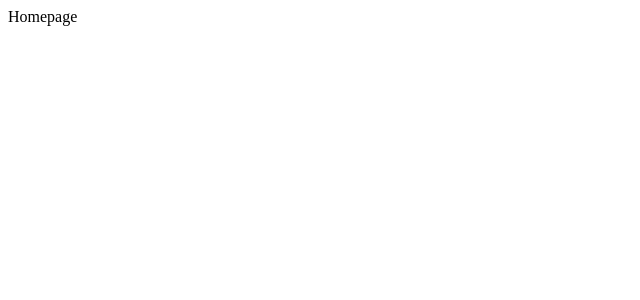
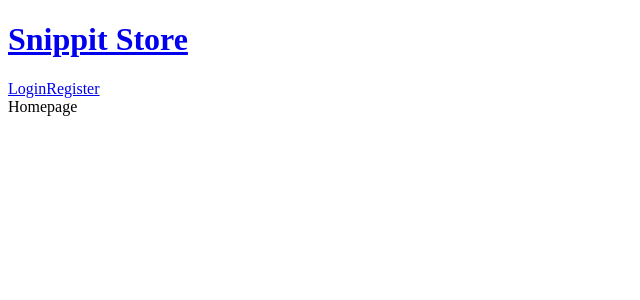
Before and after one commit to kinglo3/snippit-store, a React (Create React App) app in the folder client/: page / in a window 1280 px wide. Shown: the top 300 px of the page, without its empty margins (0-640 px from the left). Built offline with nearby package versions, Linux system fonts and the light colour scheme.

Commit message:
navbar added

```diff
--- a/client/src/App.js
+++ b/client/src/App.js
@@ -1,7 +1,7 @@
 import React from "react";
 import Router from "./Router";
 
-function App() {
+const App = () => {
   return <Router />;
 }
 
--- a/client/src/Router.js
+++ b/client/src/Router.js
@@ -1,8 +1,10 @@
 import React from "react";
 import { BrowserRouter, Route, Switch } from "react-router-dom";
+import Navbar from "./components/Navbar";
 
 function Router() {
     return <BrowserRouter>
+            <Navbar />
         <Switch>
             <Route path="/login">
                 Login
--- /dev/null
+++ b/client/src/components/Navbar.js
@@ -0,0 +1,16 @@
+import React from "react";
+import { Link } from "react-router-dom";
+
+const Navbar = () => {
+    return (
+    <div className="navbar">
+        <Link to="/">
+        <h1>Snippit Store</h1>
+        </Link>
+        <Link to="/login">Login</Link>
+        <Link to="/register">Register</Link>
+    </div>
+    )
+};
+
+export default Navbar;
```
Also changed, not shown: 1 other file (tests, documents, lock files or other folders).
